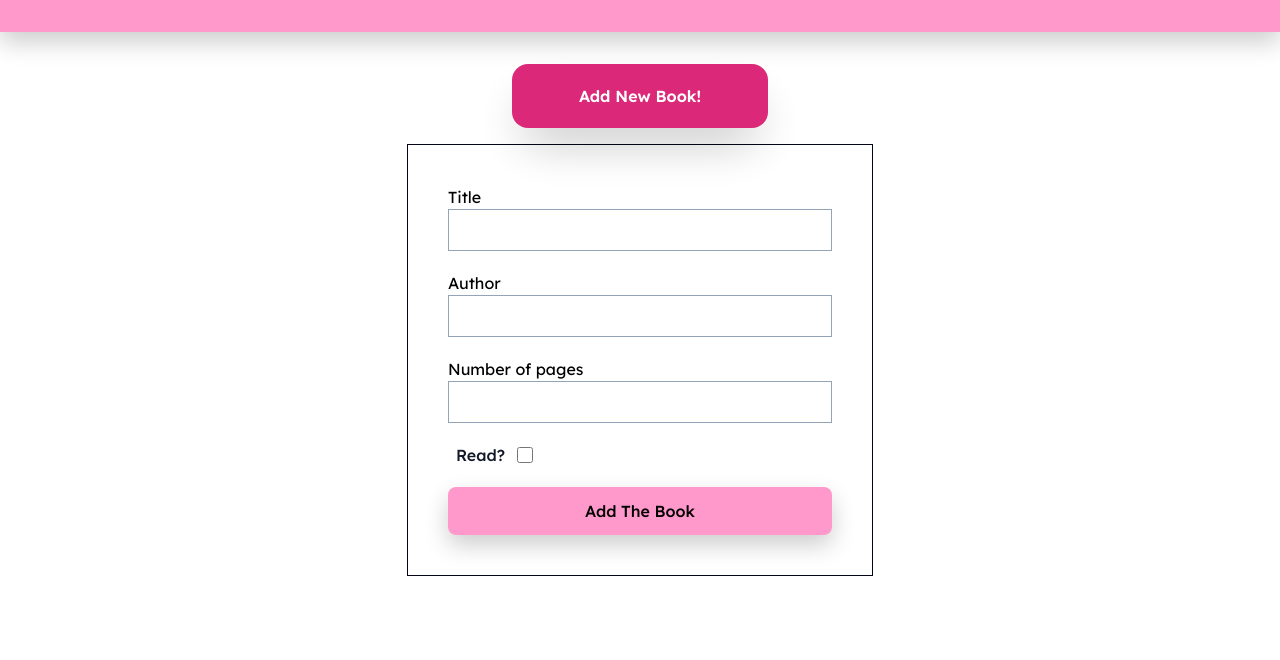
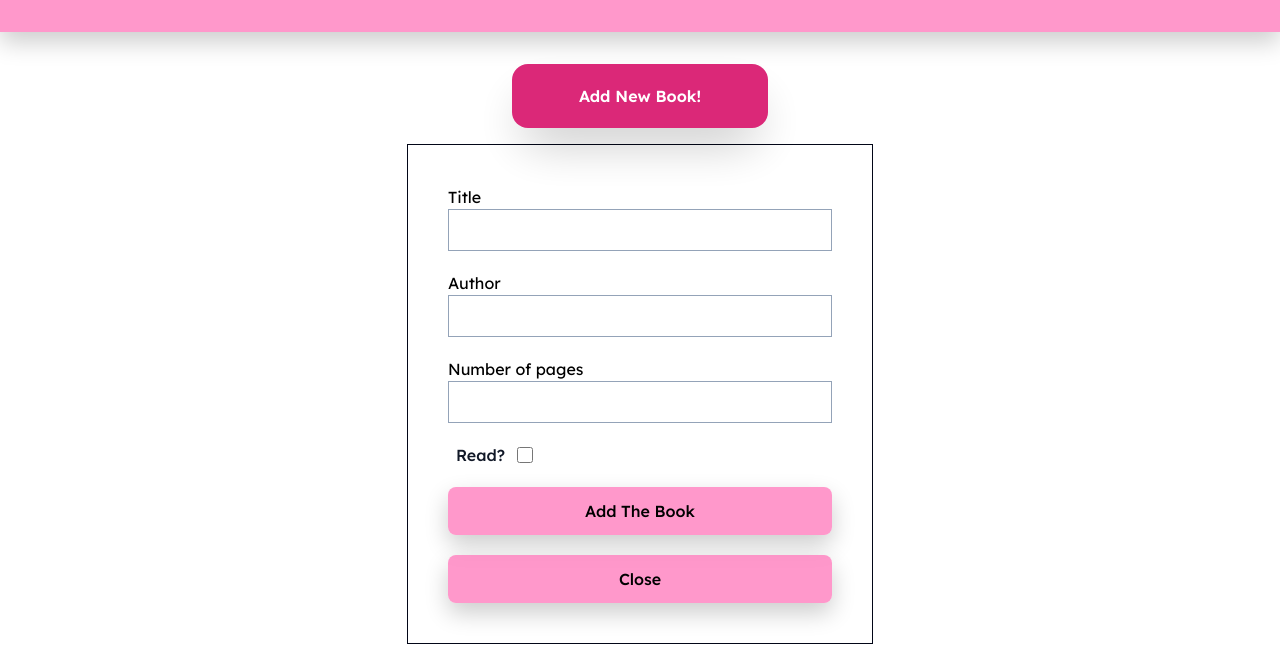
Before and after one commit to nmcev/Odin-Library, a website: page src/index.html in a window 1280 px wide. Both pictures are taken after a click on the button "Add New Book!". Shown: the part 96-756 px from the top of the page. Drawn offline with nearby package versions, Linux system fonts and the light colour scheme; files that its build step writes are made by us from their sources; a web font is replaced by a local one.

Commit message:
feat:add button to close form + styling the button

```diff
--- a/src/index.html
+++ b/src/index.html
@@ -97,6 +97,11 @@
                 </div>
                 <!-- /confirm button / -->
 
+                <!-- close form-->
+                <div class="flex justify-end w-full gap-x-2">
+                    <button id="close-form-btn" class="custom-shadow w-full p-3 rounded-lg font-medium">Close</button>
+                </div>
+                <!--/close form  -->
             </form>
         </div>
         <!-- /content/ -->
--- a/src/main.js
+++ b/src/main.js
@@ -92,4 +92,10 @@ function displayForm() {
 
         form.style.display = 'block'
     }
+
+    let closeFormButton = document.getElementById('close-form-btn');
+    closeFormButton.addEventListener('click', () => {
+        form.style.display = 'none';
+    });
+    form.appendChild(closeFormButton);
 }
```
